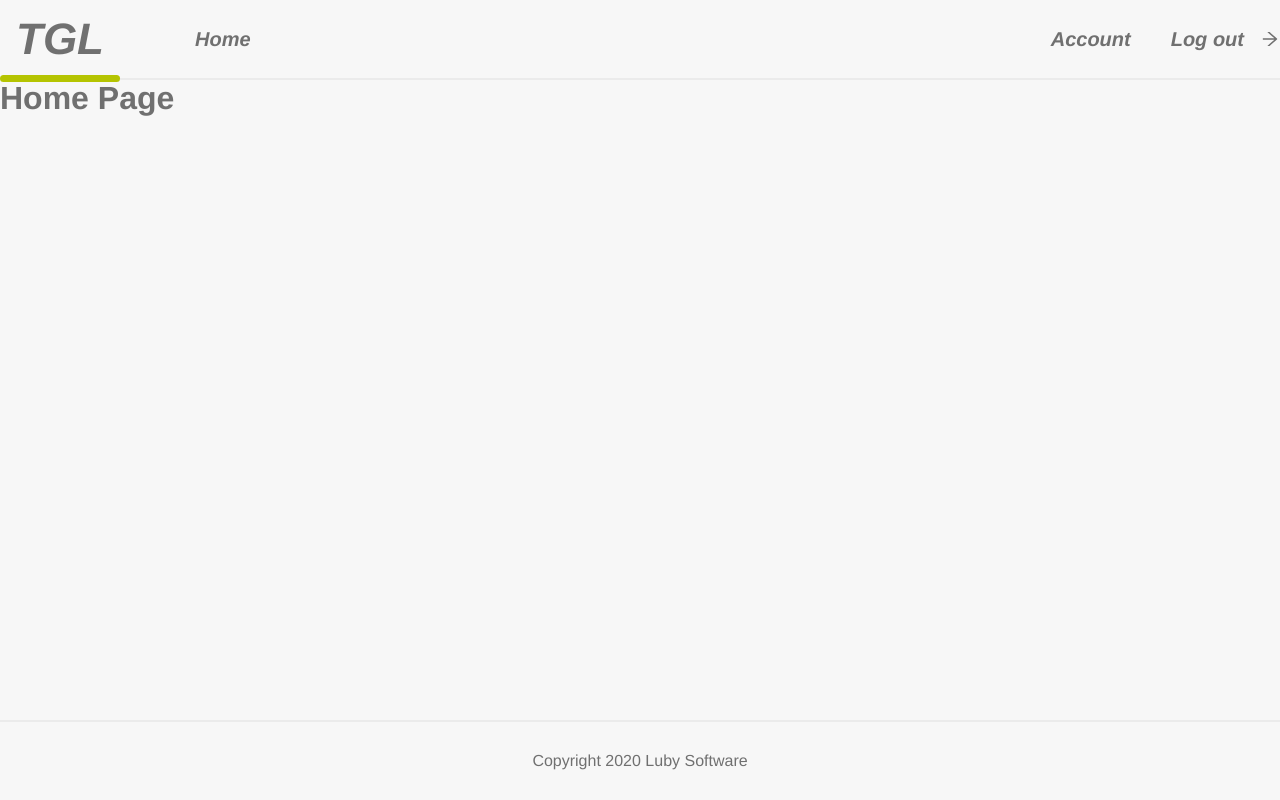
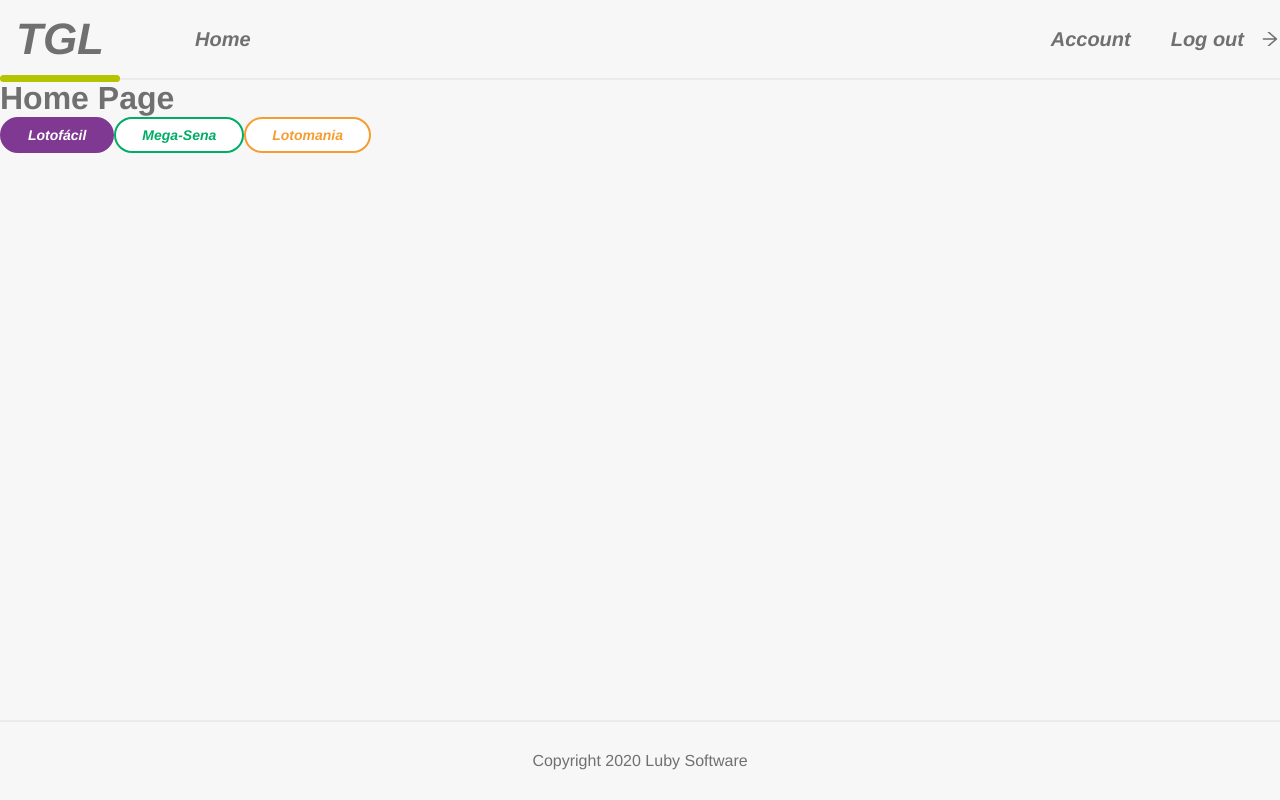
Before and after one commit to gabepinheiro/tgl-react, a React (Vite) app: page / in a window 1280 px wide. Built offline with nearby package versions, Linux system fonts and the light colour scheme.

Commit message:
feat: added GameButton component

```diff
--- /dev/null
+++ b/src/components/game-button/index.tsx
@@ -0,0 +1,26 @@
+import { ReactNode, ButtonHTMLAttributes } from 'react'
+
+import * as S from './styles'
+
+export type GameButtonProps = {
+  children: ReactNode
+  color: string
+  selected?: boolean
+} & ButtonHTMLAttributes<HTMLButtonElement>
+
+export const GameButton = ({
+  children,
+  color,
+  selected = false,
+  ...props
+}: GameButtonProps) => {
+  return (
+    <S.Wrapper
+      color={color}
+      selected={selected}
+      {...props}
+    >
+      {children}
+    </S.Wrapper>
+  )
+}
--- /dev/null
+++ b/src/components/game-button/styles.ts
@@ -0,0 +1,28 @@
+import styled, { css, DefaultTheme } from 'styled-components'
+
+import { GameButtonProps } from '.'
+
+type WrapperProps = Pick<GameButtonProps, 'color' | 'selected'>
+
+const Modifiers = {
+  selected: (color: string, theme: DefaultTheme) => css`
+    background-color: ${color};
+    color: ${theme.colors.white};
+  `,
+}
+
+export const Wrapper = styled.button<WrapperProps>`
+  padding: 0.8rem 2.6rem;
+  border-radius: 100px;
+  font-weight: bold;
+  font-style: italic;
+  font-size: 1.4rem;
+
+  ${({ color, selected, theme }) => css`
+    background-color: ${theme.colors.white};
+    border: 2px solid ${color};
+    color: ${color};
+
+    ${selected && Modifiers.selected(color, theme)};
+  `}
+`
--- a/src/pages/home.tsx
+++ b/src/pages/home.tsx
@@ -1,6 +1,14 @@
+import { GameButton } from '@/components/game-button'
+import { useState } from 'react'
+
 function HomePage () {
   return (
-    <h1>Home Page</h1>
+    <>
+      <h1>Home Page</h1>
+      <GameButton color='#7F3992' selected>Lotofácil</GameButton>
+      <GameButton color='#01AC66'>Mega-Sena</GameButton>
+      <GameButton color='#F79C31'>Lotomania</GameButton>
+    </>
   )
 }
 
```
